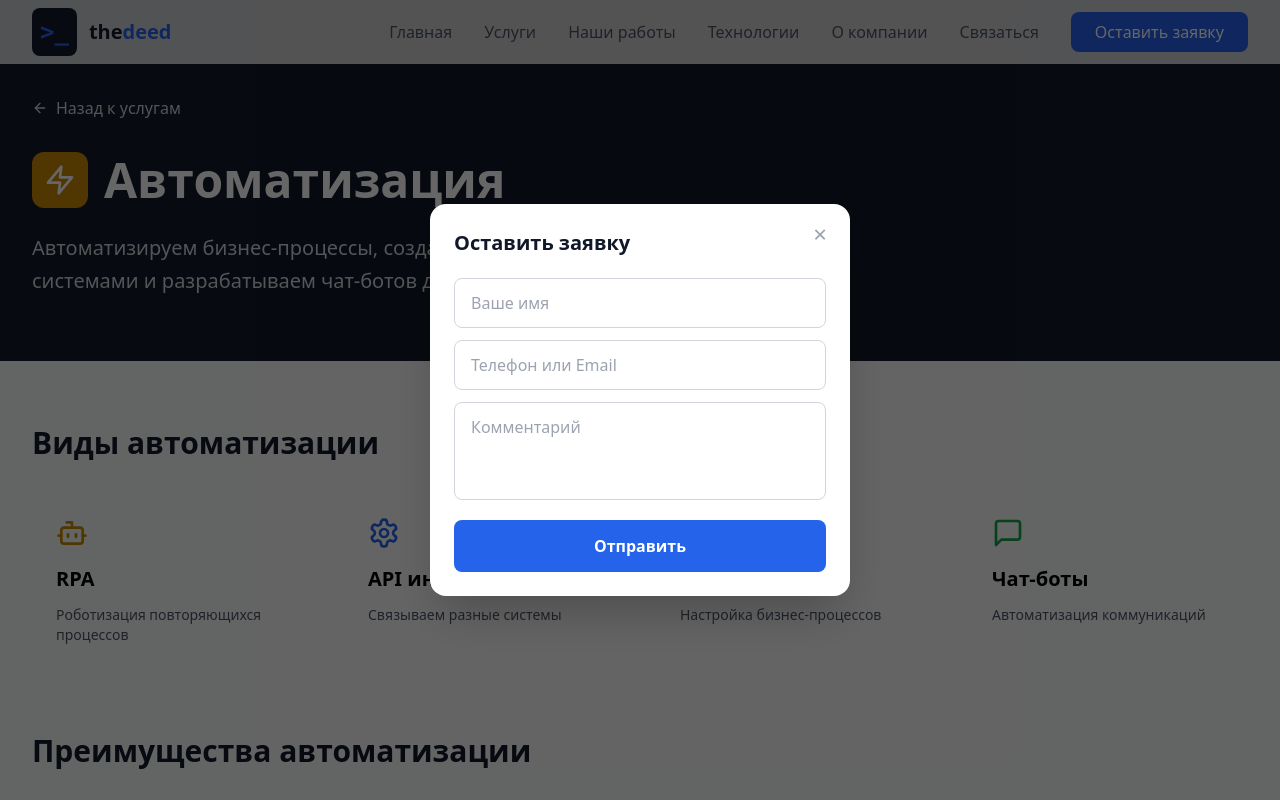
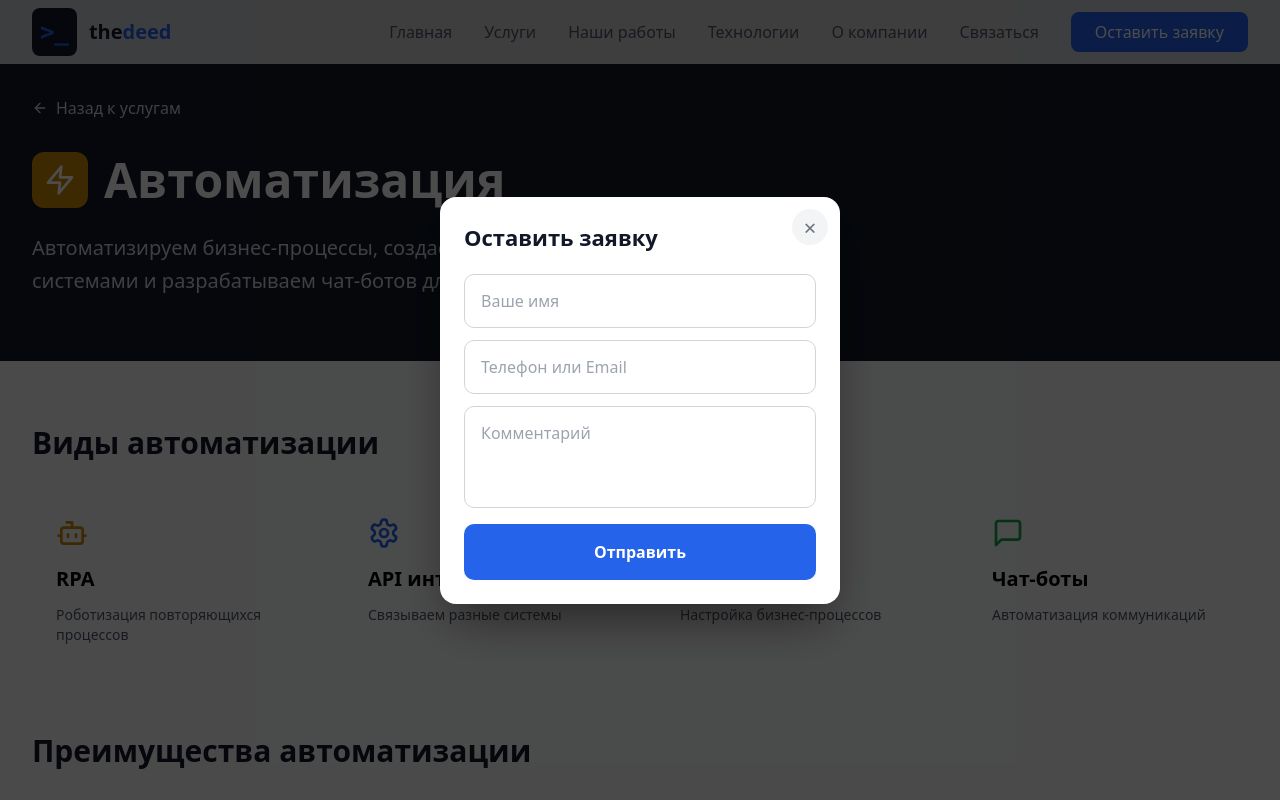
Before and after one commit to Difyma/thedeed, a React (Vite) app: page /service/automation in a window 1280 px wide. Both pictures are taken after a click on the button "Оставить заявку". Built offline with nearby package versions, Linux system fonts and the light colour scheme.

Commit message:
Fix modal positioning: use React Portal to render in body, max z-index

```diff
--- a/src/components/LeadFormModal.tsx
+++ b/src/components/LeadFormModal.tsx
@@ -1,4 +1,5 @@
 import React, { useState, useEffect } from 'react';
+import { createPortal } from 'react-dom';
 
 interface LeadFormModalProps {
   isOpen: boolean;
@@ -11,20 +12,18 @@ const LeadFormModal: React.FC<LeadFormModalProps> = ({ isOpen, onClose, source }
   const [loading, setLoading] = useState(false);
   const [success, setSuccess] = useState(false);
   const [error, setError] = useState('');
+  const [mounted, setMounted] = useState(false);
 
-  // Блокировка прокрутки body при открытом модальном окне
+  useEffect(() => {
+    setMounted(true);
+  }, []);
+
+  // Блокировка прокрутки body
   useEffect(() => {
     if (isOpen) {
-      const originalOverflow = document.body.style.overflow;
-      const originalPaddingRight = document.body.style.paddingRight;
-
-      // Блокируем скролл
       document.body.style.overflow = 'hidden';
-
       return () => {
-        // Восстанавливаем скролл
-        document.body.style.overflow = originalOverflow;
-        document.body.style.paddingRight = originalPaddingRight;
+        document.body.style.overflow = 'unset';
       };
     }
   }, [isOpen]);
@@ -36,7 +35,6 @@ const LeadFormModal: React.FC<LeadFormModalProps> = ({ isOpen, onClose, source }
         onClose();
       }
     };
-
     document.addEventListener('keydown', handleEscape);
     return () => document.removeEventListener('keydown', handleEscape);
   }, [isOpen, onClose]);
@@ -88,44 +86,37 @@ const LeadFormModal: React.FC<LeadFormModalProps> = ({ isOpen, onClose, source }
     setLoading(false);
   };
 
-  if (!isOpen) return null;
+  if (!isOpen || !mounted) return null;
 
-  return (
+  const modalContent = (
     <div
-      className="lead-modal-overlay"
-      onClick={onClose}
       style={{
         position: 'fixed',
-        top: 0,
-        left: 0,
-        right: 0,
-        bottom: 0,
-        width: '100vw',
-        height: '100vh',
-        height: '100dvh',
-        backgroundColor: 'rgba(0, 0, 0, 0.6)',
+        inset: 0,
+        width: '100%',
+        height: '100%',
+        backgroundColor: 'rgba(0, 0, 0, 0.7)',
         display: 'flex',
         alignItems: 'center',
         justifyContent: 'center',
         padding: '16px',
-        zIndex: 999999,
+        zIndex: 2147483647,
       }}
+      onClick={onClose}
     >
       <div
-        className="lead-modal-content"
-        onClick={(e) => e.stopPropagation()}
         style={{
           backgroundColor: 'white',
           borderRadius: '16px',
           width: '100%',
-          maxWidth: '420px',
-          maxHeight: '90vh',
-          maxHeight: '90dvh',
+          maxWidth: '400px',
+          maxHeight: 'calc(100vh - 32px)',
           overflowY: 'auto',
           position: 'relative',
-          boxShadow: '0 25px 50px -12px rgba(0, 0, 0, 0.25)',
+          boxShadow: '0 25px 50px -12px rgba(0, 0, 0, 0.5)',
           padding: '24px',
         }}
+        onClick={(e) => e.stopPropagation()}
       >
         <button
           onClick={onClose}
@@ -138,12 +129,13 @@ const LeadFormModal: React.FC<LeadFormModalProps> = ({ isOpen, onClose, source }
             display: 'flex',
             alignItems: 'center',
             justifyContent: 'center',
-            backgroundColor: 'transparent',
+            backgroundColor: '#f3f4f6',
             border: 'none',
             borderRadius: '50%',
             cursor: 'pointer',
-            fontSize: '24px',
-            color: '#9ca3af',
+            fontSize: '22px',
+            color: '#6b7280',
+            lineHeight: 1,
           }}
           aria-label="Закрыть"
         >
@@ -151,7 +143,7 @@ const LeadFormModal: React.FC<LeadFormModalProps> = ({ isOpen, onClose, source }
         </button>
 
         <h3 style={{
-          fontSize: '20px',
+          fontSize: '22px',
           fontWeight: 'bold',
           marginBottom: '20px',
           color: '#111827',
@@ -169,11 +161,12 @@ const LeadFormModal: React.FC<LeadFormModalProps> = ({ isOpen, onClose, source }
             placeholder="Ваше имя"
             style={{
               width: '100%',
-              padding: '12px 16px',
+              padding: '14px 16px',
               border: '1px solid #d1d5db',
-              borderRadius: '8px',
+              borderRadius: '10px',
               fontSize: '16px',
               outline: 'none',
+              boxSizing: 'border-box',
             }}
           />
           <input
@@ -184,11 +177,12 @@ const LeadFormModal: React.FC<LeadFormModalProps> = ({ isOpen, onClose, source }
             placeholder="Телефон или Email"
             style={{
               width: '100%',
-              padding: '12px 16px',
+              padding: '14px 16px',
               border: '1px solid #d1d5db',
-              borderRadius: '8px',
+              borderRadius: '10px',
               fontSize: '16px',
               outline: 'none',
+              boxSizing: 'border-box',
             }}
           />
           <textarea
@@ -199,13 +193,14 @@ const LeadFormModal: React.FC<LeadFormModalProps> = ({ isOpen, onClose, source }
             placeholder="Комментарий"
             style={{
               width: '100%',
-              padding: '12px 16px',
+              padding: '14px 16px',
               border: '1px solid #d1d5db',
-              borderRadius: '8px',
+              borderRadius: '10px',
               fontSize: '16px',
               outline: 'none',
               resize: 'none',
               minHeight: '80px',
+              boxSizing: 'border-box',
             }}
           />
           <button
@@ -213,16 +208,16 @@ const LeadFormModal: React.FC<LeadFormModalProps> = ({ isOpen, onClose, source }
             disabled={loading}
             style={{
               width: '100%',
-              padding: '14px',
+              padding: '16px',
               backgroundColor: '#2563eb',
               color: 'white',
               border: 'none',
-              borderRadius: '8px',
+              borderRadius: '10px',
               fontSize: '16px',
               fontWeight: '600',
               cursor: loading ? 'not-allowed' : 'pointer',
-              opacity: loading ? 0.6 : 1,
-              marginTop: '8px',
+              opacity: loading ? 0.7 : 1,
+              marginTop: '4px',
             }}
           >
             {loading ? 'Отправка...' : 'Отправить'}
@@ -232,12 +227,12 @@ const LeadFormModal: React.FC<LeadFormModalProps> = ({ isOpen, onClose, source }
         {success && (
           <div style={{
             marginTop: '16px',
-            padding: '12px',
-            backgroundColor: '#f0fdf4',
-            border: '1px solid #bbf7d0',
-            borderRadius: '8px',
+            padding: '14px',
+            backgroundColor: '#dcfce7',
+            borderRadius: '10px',
             color: '#166534',
             fontSize: '14px',
+            textAlign: 'center',
           }}>
             ✓ Заявка отправлена!
           </div>
@@ -246,12 +241,12 @@ const LeadFormModal: React.FC<LeadFormModalProps> = ({ isOpen, onClose, source }
         {error && (
           <div style={{
             marginTop: '16px',
-            padding: '12px',
-            backgroundColor: '#fef2f2',
-            border: '1px solid #fecaca',
-            borderRadius: '8px',
+            padding: '14px',
+            backgroundColor: '#fee2e2',
+            borderRadius: '10px',
             color: '#991b1b',
             fontSize: '14px',
+            textAlign: 'center',
           }}>
             ⚠ {error}
           </div>
@@ -259,6 +254,8 @@ const LeadFormModal: React.FC<LeadFormModalProps> = ({ isOpen, onClose, source }
       </div>
     </div>
   );
+
+  return createPortal(modalContent, document.body);
 };
 
 export default LeadFormModal;
```
